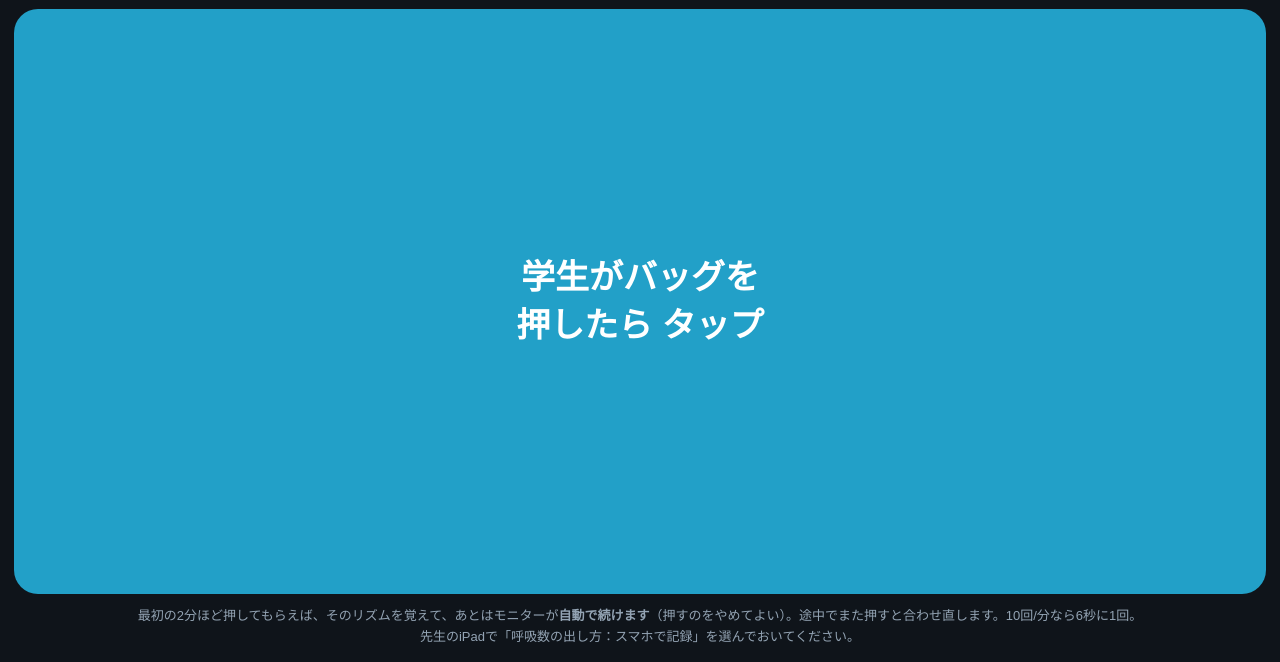
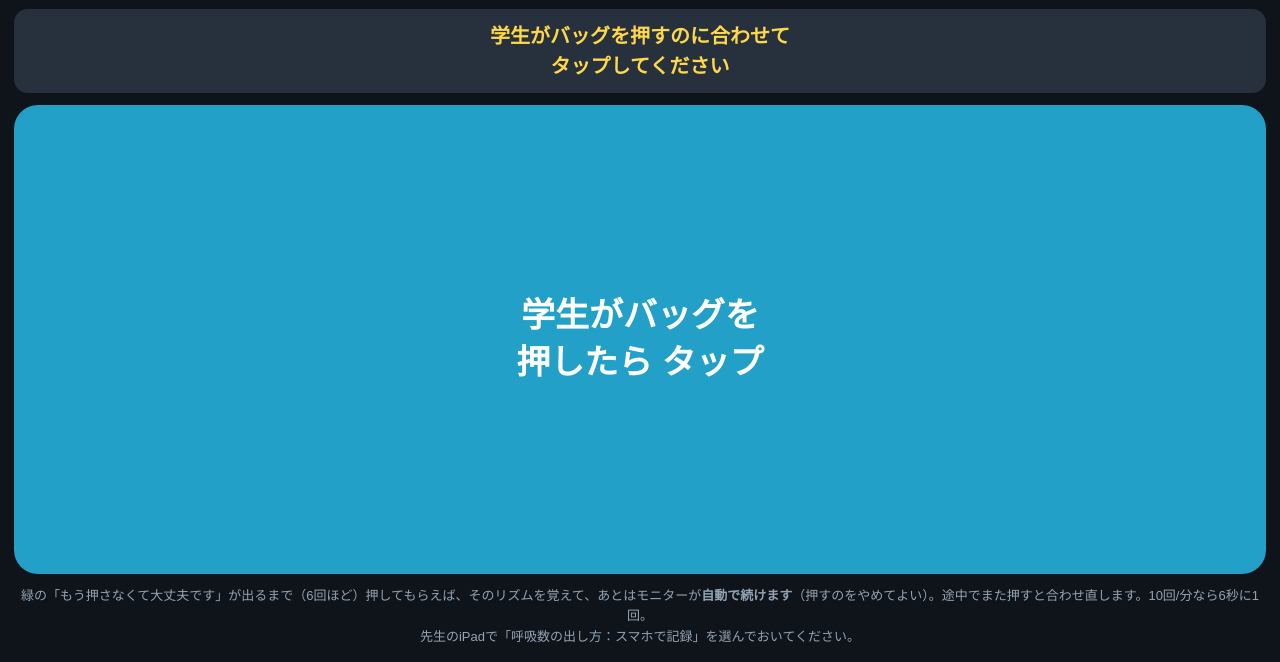
Before and after one commit to shinnosuke39/cpr-monitor, a plain HTML site: page breath.html in a window 1280 px wide. Shown: the part 138-800 px from the top of the page. Drawn offline with Linux system fonts and the light colour scheme.

Commit message:
呼吸の記録：6回押してそろったら「もう押さなくて大丈夫」と表示
Co-Authored-By: Claude Opus 5.5 <noreply@anthropic.com>

```diff
--- a/breath.html
+++ b/breath.html
@@ -16,6 +16,9 @@
   .nums span { font-size:13px; color:#93a3b3; }
   #tap { flex:1; border:none; border-radius:24px; background:#22a0c8; color:#fff; font-size:34px; font-weight:800; font-family:inherit; line-height:1.4; touch-action:manipulation; }
   #tap.flash { background:#7fe3ff; color:#06323f; }
+  #msg { border-radius:14px; padding:12px; text-align:center; font-size:20px; font-weight:700; line-height:1.5; background:#26313d; color:#ffd84a; }
+  #msg.done { background:#1f9d55; color:#fff; font-size:22px; }
+  #msg small { display:block; font-size:14px; font-weight:500; }
   .hint { font-size:13px; color:#93a3b3; text-align:center; line-height:1.6; }
 </style>
 </head>
@@ -26,8 +29,9 @@
     <div><b id="iv">--</b><span>前回からの秒数</span></div>
     <div><b id="cnt">0</b><span>押した回数</span></div>
   </div>
+  <div id="msg">学生がバッグを押すのに合わせて<br>タップしてください</div>
   <button id="tap">学生がバッグを<br>押したら タップ</button>
-  <p class="hint">最初の2分ほど押してもらえば、そのリズムを覚えて、あとはモニターが<b>自動で続けます</b>（押すのをやめてよい）。途中でまた押すと合わせ直します。10回/分なら6秒に1回。<br>先生のiPadで「呼吸数の出し方：スマホで記録」を選んでおいてください。</p>
+  <p class="hint">緑の「もう押さなくて大丈夫です」が出るまで（6回ほど）押してもらえば、そのリズムを覚えて、あとはモニターが<b>自動で続けます</b>（押すのをやめてよい）。途中でまた押すと合わせ直します。10回/分なら6秒に1回。<br>先生のiPadで「呼吸数の出し方：スマホで記録」を選んでおいてください。</p>
 <script src="js/supabase.js"></script>
 <script src="js/config.js"></script>
 <script src="js/common.js"></script>
@@ -47,7 +51,22 @@
     if (!iv.length) return '--';
     return Math.round(60000 / (iv.reduce((a, b) => a + b, 0) / iv.length));
   }
+  // 何回押せばリズムを覚えたとみなすか：6回（間隔5つ）押して、間隔のばらつきが小さいこと
+  const NEED = 6;
+  function learned() {
+    const iv = [];
+    for (let i = taps.length - 1; i >= 1 && iv.length < 5; i--) { const d = taps[i] - taps[i - 1]; if (d >= 1500 && d <= 20000) iv.push(d); }
+    if (iv.length < NEED - 1) return { ok: false, left: NEED - 1 - iv.length };
+    const mean = iv.reduce((a, b) => a + b, 0) / iv.length;
+    const sd = Math.sqrt(iv.reduce((a, b) => a + (b - mean) * (b - mean), 0) / iv.length);
+    return { ok: sd / mean < 0.3, left: 0, steady: sd / mean < 0.3 };
+  }
   function show() {
+    const L = learned(); const m = $('msg');
+    if (L.ok) { m.className = 'done'; m.innerHTML = '✓ もう押さなくて大丈夫です<small>このリズム（' + rr() + '回/分）でモニターが自動で続けます。ペースが変わったら、また押してください</small>'; }
+    else if (!taps.length) { m.className = ''; m.innerHTML = '学生がバッグを押すのに合わせて<br>タップしてください'; }
+    else if (L.left > 0) { m.className = ''; m.innerHTML = 'あと ' + L.left + ' 回押してください<small>リズムを覚えています</small>'; }
+    else { m.className = ''; m.innerHTML = 'もう少し押してください<small>間隔がばらついているので、そろうまで続けてください</small>'; }
     $('rr').textContent = rr();
     $('iv').textContent = taps.length ? ((Date.now() - taps[taps.length - 1]) / 1000).toFixed(0) : '--';
     $('cnt').textContent = count;
```
